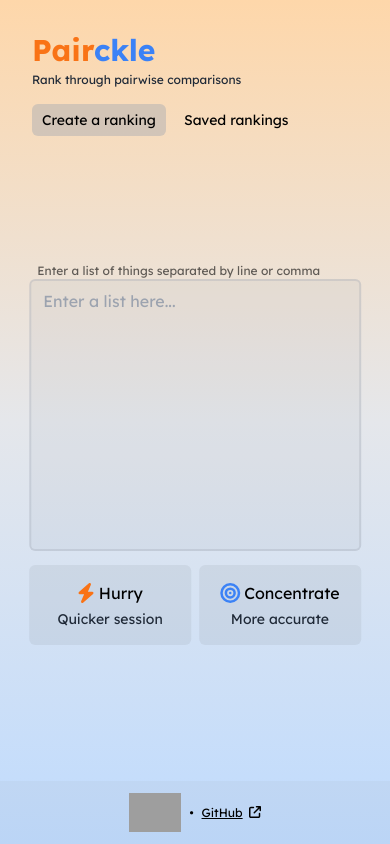
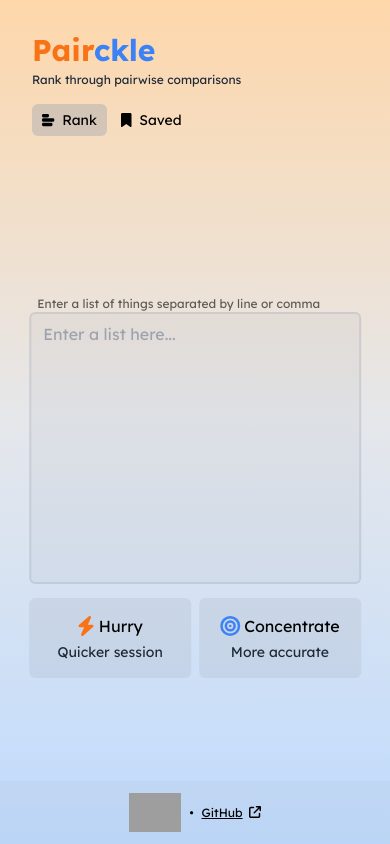
Before and after one commit to jakeo-dev/pairckle, a Next.js app: page / in a window 390 px wide. Built offline with nearby package versions, Linux system fonts and the light colour scheme; grey boxes are pictures that could not be loaded.

Commit message:
add icons to page links in header

```diff
--- a/src/components/Header.tsx
+++ b/src/components/Header.tsx
@@ -1,5 +1,11 @@
 import Link from "next/link";
 import { useRouter } from "next/router";
+
+import { FontAwesomeIcon } from "@fortawesome/react-fontawesome";
+import {
+  faBookmark,
+  faChartSimple,
+} from "@fortawesome/free-solid-svg-icons";
 
 export default function Header() {
   const { pathname } = useRouter();
@@ -16,26 +22,34 @@
         </h2>
       </div>
 
-      <div className="h-min flex gap-2 mt-4 lg:mt-0">
+      <div className="h-min flex gap-1 lg:gap-2 mt-4 lg:mt-0">
         <Link
           className={`${
             pathname == "/"
               ? "bg-gray-400/40"
               : "hover:bg-gray-400/20 active:bg-gray-400/30"
-          } h-min flex justify-center items-center rounded-md text-sm lg:text-base transition px-2.5 py-1.5 lg:px-3 lg:py-2`}
+          } h-min flex justify-center items-center rounded-md text-sm lg:text-base text-left transition px-2.5 py-1.5 lg:px-3 lg:py-2`}
           href="/"
         >
-          Create a ranking
+          <FontAwesomeIcon
+            icon={faChartSimple}
+            className="rotate-90 mr-2"
+            aria-hidden
+          />
+          <span className="hidden lg:inline">Create a ranking</span>
+          <span className="lg:hidden">Rank</span>
         </Link>
         <Link
           className={`${
             pathname == "/rankings"
               ? "bg-gray-400/40"
               : "hover:bg-gray-400/20 active:bg-gray-400/30"
-          } h-min flex justify-center items-center rounded-md text-sm lg:text-base transition px-2.5 py-1.5 lg:px-3 lg:py-2`}
+          } h-min flex justify-center items-center rounded-md text-sm lg:text-base text-left transition px-2.5 py-1.5 lg:px-3 lg:py-2`}
           href="/rankings"
         >
-          Saved rankings
+          <FontAwesomeIcon icon={faBookmark} className="mr-2" aria-hidden />
+          <span className="hidden lg:inline">Saved rankings</span>
+          <span className="lg:hidden">Saved</span>
         </Link>
       </div>
     </div>
--- a/src/pages/_app.tsx
+++ b/src/pages/_app.tsx
@@ -15,7 +15,9 @@
 
 export default function App({ Component, pageProps, router }: AppProps) {
   return (
-    <main className={lexend.className}>
+    <main
+      className={`${lexend.className} flex flex-col min-h-screen bg-gradient-to-b lg:bg-gradient-to-r from-orange-200 via-gray-200 to-blue-200`}
+    >
       <Header />
       <Component {...pageProps} />
       <Analytics />
--- a/src/pages/_document.tsx
+++ b/src/pages/_document.tsx
@@ -4,7 +4,7 @@
   return (
     <Html lang="en">
       <Head />
-      <body className="antialiased bg-gradient-to-b lg:bg-gradient-to-r from-orange-200 via-gray-200 to-blue-200">
+      <body className="antialiased">
         <Main />
         <NextScript />
       </body>
--- a/src/pages/index.tsx
+++ b/src/pages/index.tsx
@@ -19,7 +19,8 @@
   const [startVisibility, setStartVisibility] = useState<string>("visibleFade");
   const [selectionVisibility, setSelectionVisibility] =
     useState<string>("invisibleFade");
-  const [rankVisibility, setRankVisibility] = useState<string>("invisibleFade");
+  const [finalRankingVisibility, setFinalRankingVisibility] =
+    useState<string>("invisibleFade");
 
   // index of the current combo in combosArray; how far along in the selection process
   const [currentComboIndex, setCurrentComboIndex] = useState<number>(-1);
@@ -146,7 +147,7 @@
     } else {
       // done with all combos
       setSelectionVisibility("invisibleFade");
-      setRankVisibility("visibleFade");
+      setFinalRankingVisibility("visibleFade");
       setCurrentComboIndex(-1);
       setPrevComboWinners([-1]);
     }
@@ -194,10 +195,10 @@
         <meta name="theme-color" content="#f97316" />
       </Head>
 
-      <div className="flex justify-center items-center min-h-screen">
-        <div className="relative pb-16">
+      <div className="flex justify-center items-center h-screen lg:min-h-screen">
+        <div className="relative">
           <div
-            className={`${startVisibility} absolute top-1/2 left-1/2 -translate-x-1/2 -translate-y-1/2 mt-8 lg:mt-0`}
+            className={`${startVisibility} absolute top-1/2 left-1/2 -translate-x-1/2 -translate-y-[33%] lg:-translate-y-1/2`}
           >
             <label
               className="block text-black/60 text-xs lg:text-sm px-2"
@@ -334,7 +335,7 @@
           </div>
 
           <div
-            className={`${selectionVisibility} absolute top-1/2 left-1/2 -translate-x-1/2 -translate-y-1/2`}
+            className={`${selectionVisibility} absolute top-1/2 left-1/2 -translate-x-1/2 -translate-y-[33%] lg:-translate-y-1/2`}
           >
             <div className="flex flex-col lg:flex-row items-center gap-4 lg:gap-6">
               <button
@@ -467,7 +468,7 @@
           </div>
 
           <div
-            className={`${rankVisibility} absolute top-1/2 left-1/2 -translate-x-1/2 -translate-y-1/2`}
+            className={`${finalRankingVisibility} absolute top-1/2 left-1/2 -translate-x-1/2 -translate-y-[33%] lg:-translate-y-1/2`}
           >
             <div className="flex w-full">
               <span className="block text-black/60 text-xs lg:text-sm px-2">
@@ -545,7 +546,7 @@
             </div>
             <button
               onClick={() => {
-                setRankVisibility("invisibleFade");
+                setFinalRankingVisibility("invisibleFade");
                 setStartVisibility("visibleFade");
                 setCurrentComboIndex(-1);
                 setPrevComboWinners([-1]);
```
Lines whose indentation alone changed are shown as unchanged.
